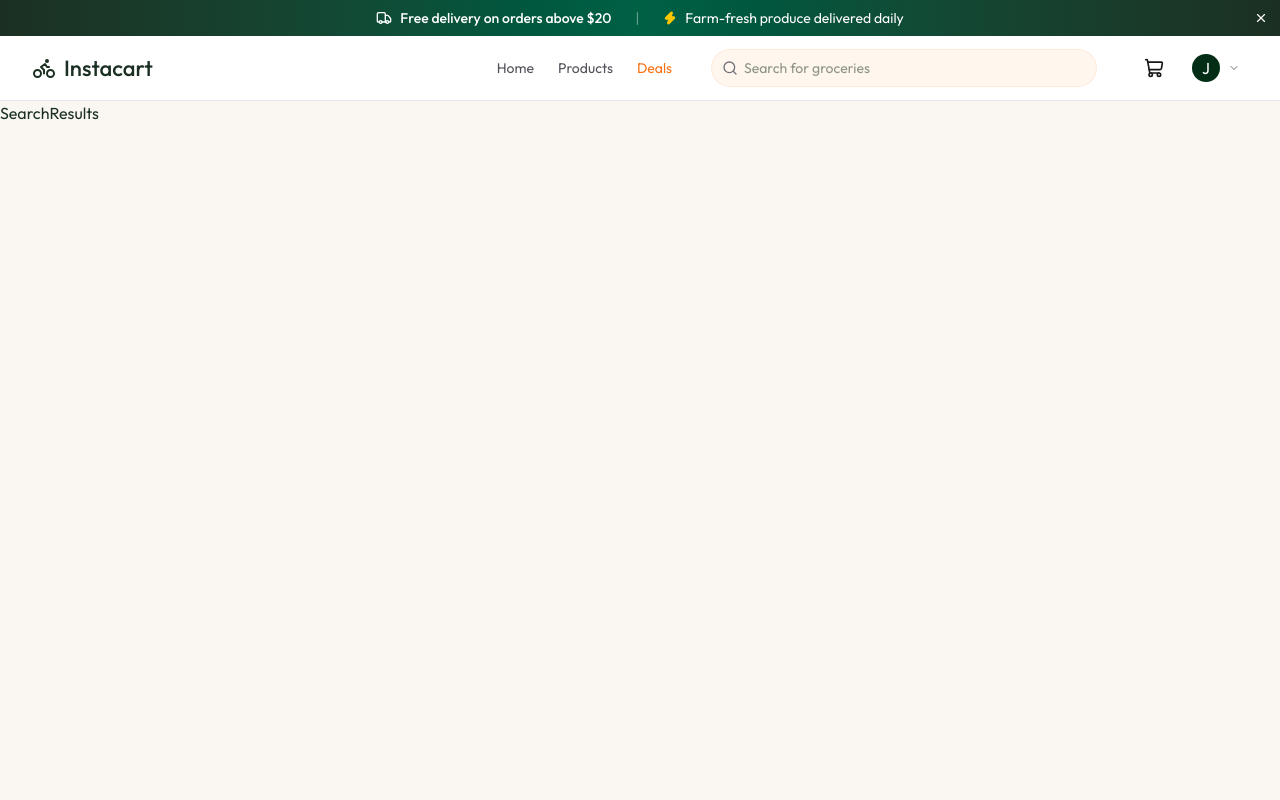
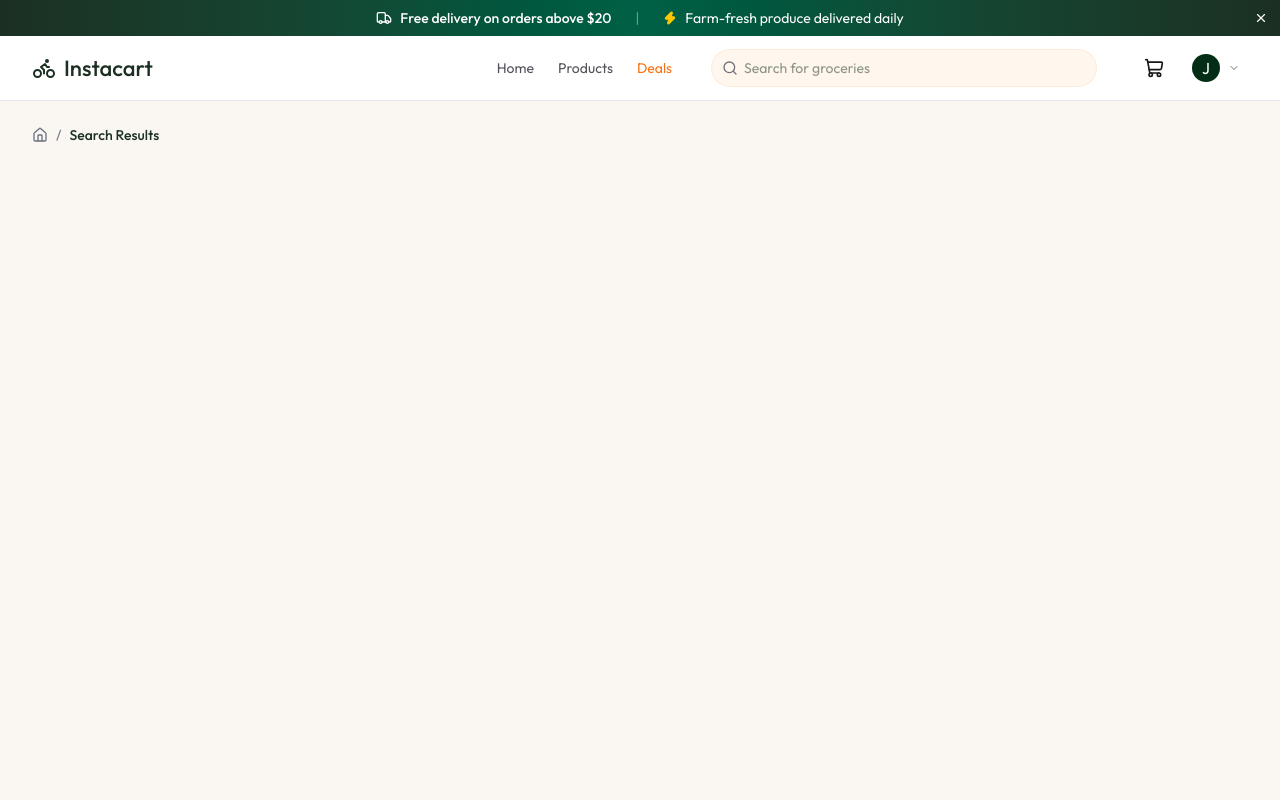
Before and after one commit to Jisap/Grocery-Delivery-App-with-Live-Order-Tracking-Full-Stack-Project-, a React (Vite) app: page /search in a window 1280 px wide. Shown: the top 800 px of the page. Built offline with nearby package versions, Linux system fonts and the light colour scheme.

Commit message:
feat: implement search results page with dynamic filtering based on query parameters

```diff
--- a/src/pages/SearchResults.tsx
+++ b/src/pages/SearchResults.tsx
@@ -1,8 +1,39 @@
-import React from 'react'
+import { useEffect, useState } from "react";
+import type { Product } from "../types";
+import { Link, useSearchParams } from "react-router-dom";
+import { dummyProducts } from "../assets/assets";
+import { Home } from "lucide-react";
+
 
 const SearchResults = () => {
+
+  const [products, setProducts] = useState<Product[]>([]);
+  const [loading, setLoading] = useState(true);
+  const [searchParams] = useSearchParams();
+  const query = searchParams.get("q") || "";
+
+  useEffect(() => {
+    if (!query) return;
+    setLoading(true);
+    setProducts(dummyProducts.filter((p: any) => p.name.toLowerCase().includes(query.toLowerCase())))
+    setLoading(false);
+  }, [query]);
+
   return (
-    <div>SearchResults</div>
+    <div className="min-h-screen bg-app-cream">
+      <div className="max-w-7xl mx-auto px-4 sm:px-6 lg:px-8 py-6">
+        {/* Breadcrumb */}
+        <nav className='flex items-center gap-2 text-sm text-app-text-light mb-6'>
+          <Link to='/' className='hover:text-app-green transition-colors'>
+            <Home className='size-4' />
+          </Link>
+
+          <span>/</span>
+
+          <span className='text-app-green font-medium'>Search Results</span>
+        </nav>
+      </div>
+    </div>
   )
 }
 
```
